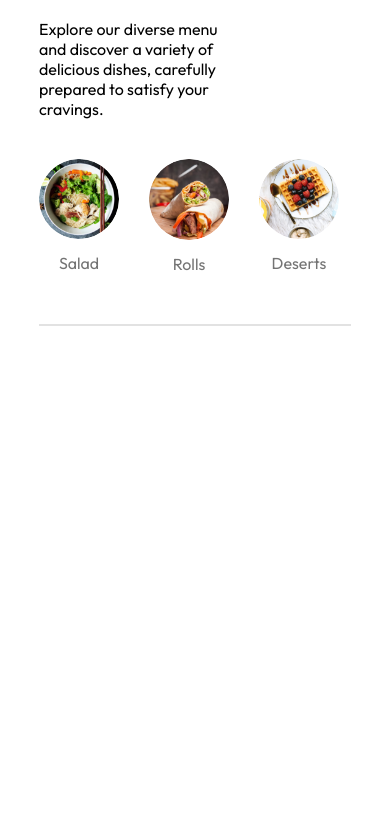
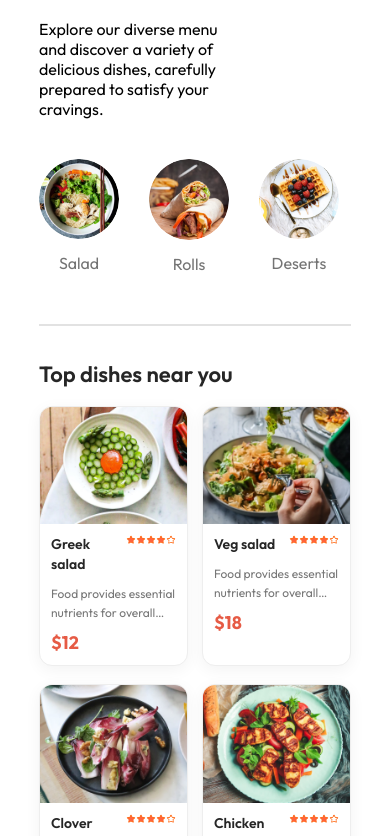
Before and after one commit to Osama-dev20/food-delivery-app, a React (Vite) app in the folder frontend/: page / in a window 390 px wide. Shown: the part 309-1145 px from the top of the page. Before the commit the page ends 844 px from the top, so only its background shows below. Built offline with nearby package versions, Linux system fonts and the light colour scheme.

Commit message:
add card

```diff
--- /dev/null
+++ b/frontend/src/components/FoodDisplay/FoodDisplay.css
@@ -0,0 +1,48 @@
+
+.food-display {
+  margin-top: 30px;
+}
+
+.food-display h2 {
+  color: #262626;
+  font-size: clamp(22px, 2vw, 30px);
+  font-weight: 600;
+  margin-bottom: 25px;
+}
+
+.food-display-list {
+  display: grid;
+  grid-template-columns: repeat(4, minmax(0, 1fr));
+  gap: 30px 24px;
+  align-items: stretch;
+}
+
+/* Tablet */
+@media (max-width: 1050px) {
+  .food-display-list {
+    grid-template-columns: repeat(3, minmax(0, 1fr));
+    gap: 24px 18px;
+  }
+}
+
+/* Mobile */
+@media (max-width: 750px) {
+  .food-display {
+    margin-top: 24px;
+  }
+
+  .food-display h2 {
+    margin-bottom: 18px;
+  }
+
+  .food-display-list {
+    grid-template-columns: repeat(2, minmax(0, 1fr));
+    gap: 18px 14px;
+  }
+}
+
+@media (max-width: 380px) {
+  .food-display-list {
+    gap: 14px 10px;
+  }
+}
--- /dev/null
+++ b/frontend/src/components/FoodDisplay/FoodDisplay.jsx
@@ -0,0 +1,30 @@
+import "./FoodDisplay.css"
+
+import { useContext } from "react"
+import { StoreContext } from "../../context/StoreContext"
+import FoodItem from "../FoodItem/FoodItem"
+
+const FoodDisplay = ({category}) => {
+  const {food_list} = useContext(StoreContext)
+
+  return (
+    <div className="food-display" id="food-display">
+      <h2>Top dishes near you</h2>
+
+       <div className="food-display-list">
+         {food_list.map((item,index) => {
+           return <FoodItem
+                    key={index}
+                    id={item._id}
+                    name={item.name}
+                    description={item.description}
+                    price={item.price}
+                    image={item.image}
+                    category={item.category}/>
+         })}
+       </div>
+    </div>
+  )
+}
+
+export default FoodDisplay
--- /dev/null
+++ b/frontend/src/components/FoodItem/FoodItem.css
@@ -0,0 +1,132 @@
+
+.food-item {
+  width: 100%;
+  height: 100%;
+  overflow: hidden;
+  border-radius: 16px;
+  background: #ffffff;
+  border: 1px solid #eeeeee;
+  box-shadow: 0 4px 16px rgba(0, 0, 0, 0.05);
+  transition:
+    transform 0.25s ease,
+    box-shadow 0.25s ease;
+}
+
+.food-item:hover {
+  transform: translateY(-5px);
+  box-shadow: 0 12px 28px rgba(0, 0, 0, 0.1);
+}
+
+/* Food image */
+.food-item-img-container {
+  width: 100%;
+  aspect-ratio: 1.25 / 1;
+  overflow: hidden;
+  background: #f7f7f7;
+}
+
+.food-item-image {
+  display: block;
+  width: 100%;
+  height: 100%;
+  object-fit: cover;
+  transition: transform 0.35s ease;
+}
+
+.food-item:hover .food-item-image {
+  transform: scale(1.05);
+}
+
+/* Food information */
+.food-item-info {
+  display: flex;
+  flex-direction: column;
+  gap: 12px;
+  padding: 15px;
+}
+
+.food-item-name-rating {
+  display: flex;
+  align-items: center;
+  justify-content: space-between;
+  gap: 8px;
+}
+
+.food-item-name-rating p {
+  margin: 0;
+  color: #262626;
+  font-size: 16px;
+  font-weight: 600;
+  line-height: 1.4;
+}
+
+.food-item-name-rating img {
+  width: 75px;
+  max-width: 40%;
+  height: auto;
+  object-fit: contain;
+  flex-shrink: 0;
+}
+
+/* Description */
+.food-item-desc {
+  margin: 0;
+  color: #777777;
+  font-size: 13px;
+  line-height: 1.6;
+
+  display: -webkit-box;
+  -webkit-line-clamp: 2;
+  -webkit-box-orient: vertical;
+  overflow: hidden;
+
+  min-height: calc(1.6em * 2);
+}
+
+/* Price */
+.food-item-price {
+  margin: 0;
+  color: #e65b45;
+  font-size: 20px;
+  font-weight: 700;
+}
+
+/* Mobile */
+@media (max-width: 750px) {
+  .food-item {
+    border-radius: 13px;
+  }
+
+  .food-item-info {
+    padding: 11px;
+    gap: 9px;
+  }
+
+  .food-item-name-rating {
+    align-items: flex-start;
+  }
+
+  .food-item-name-rating p {
+    font-size: 14px;
+  }
+
+  .food-item-name-rating img {
+    width: 58px;
+  }
+
+  .food-item-desc {
+    font-size: 12px;
+  }
+
+  .food-item-price {
+    font-size: 18px;
+  }
+}
+
+/* Respect reduced-motion preference */
+@media (prefers-reduced-motion: reduce) {
+  .food-item,
+  .food-item-image {
+    transition: none;
+  }
+}
--- /dev/null
+++ b/frontend/src/components/FoodItem/FoodItem.jsx
@@ -0,0 +1,25 @@
+
+import { assets } from "../../assets/frontend_assets/assets"
+import "./FoodItem.css"
+
+const FoodItem = ({id,name,price,description,image}) => {
+  return (
+    <div className="food-item">
+       <div className="food-item-img-container">
+         <img className="food-item-image" src={image} alt="" />
+       </div>
+
+       <div className="food-item-info">
+          <div className="food-item-name-rating">
+             <p>{name}</p>
+             <img src={assets.rating_starts} alt="" />
+          </div>
+
+          <p className="food-item-desc">{description}</p>
+          <p className="food-item-price">${price}</p>
+       </div>
+    </div>
+  )
+}
+
+export default FoodItem
--- /dev/null
+++ b/frontend/src/context/StoreContext.jsx
@@ -0,0 +1,19 @@
+import { createContext } from "react"
+import { food_list } from "../assets/frontend_assets/assets"
+
+export const StoreContext = createContext(null)
+
+const StoreContextProvider = (props) => {
+
+   const contextValue = {
+      food_list
+   }
+   return(
+    <StoreContext.Provider value={contextValue}>
+        {props.children}
+    </StoreContext.Provider>
+   )
+
+}
+
+export default StoreContextProvider
--- a/frontend/src/main.jsx
+++ b/frontend/src/main.jsx
@@ -2,9 +2,14 @@ import './index.css'
 import App from './App.jsx'
 import { createRoot } from 'react-dom/client'
 import { BrowserRouter } from 'react-router-dom'
+import StoreContextProvider from './context/StoreContext.jsx'
 
 createRoot(document.getElementById('root')).render(
   <BrowserRouter>
-    <App />
+
+    <StoreContextProvider>
+     <App />
+    </StoreContextProvider>
+
   </BrowserRouter>
 )
--- a/frontend/src/pages/Home/Home.jsx
+++ b/frontend/src/pages/Home/Home.jsx
@@ -1,6 +1,7 @@
 import "./Home.css"
 import Header from "../../components/Hero/Hero"
 import ExploreMenu from "../../components/ExploreMenu/ExploreMenu"
+import FoodDisplay from "../../components/FoodDisplay/FoodDisplay"
 import { useState } from "react"
 
 const Home = () => {
@@ -10,6 +11,7 @@ const Home = () => {
     <div>
       <Header />
       <ExploreMenu  category={category} setCategory={setCategory}/>
+      <FoodDisplay category={category}/>
     </div>
   )
 }
```
